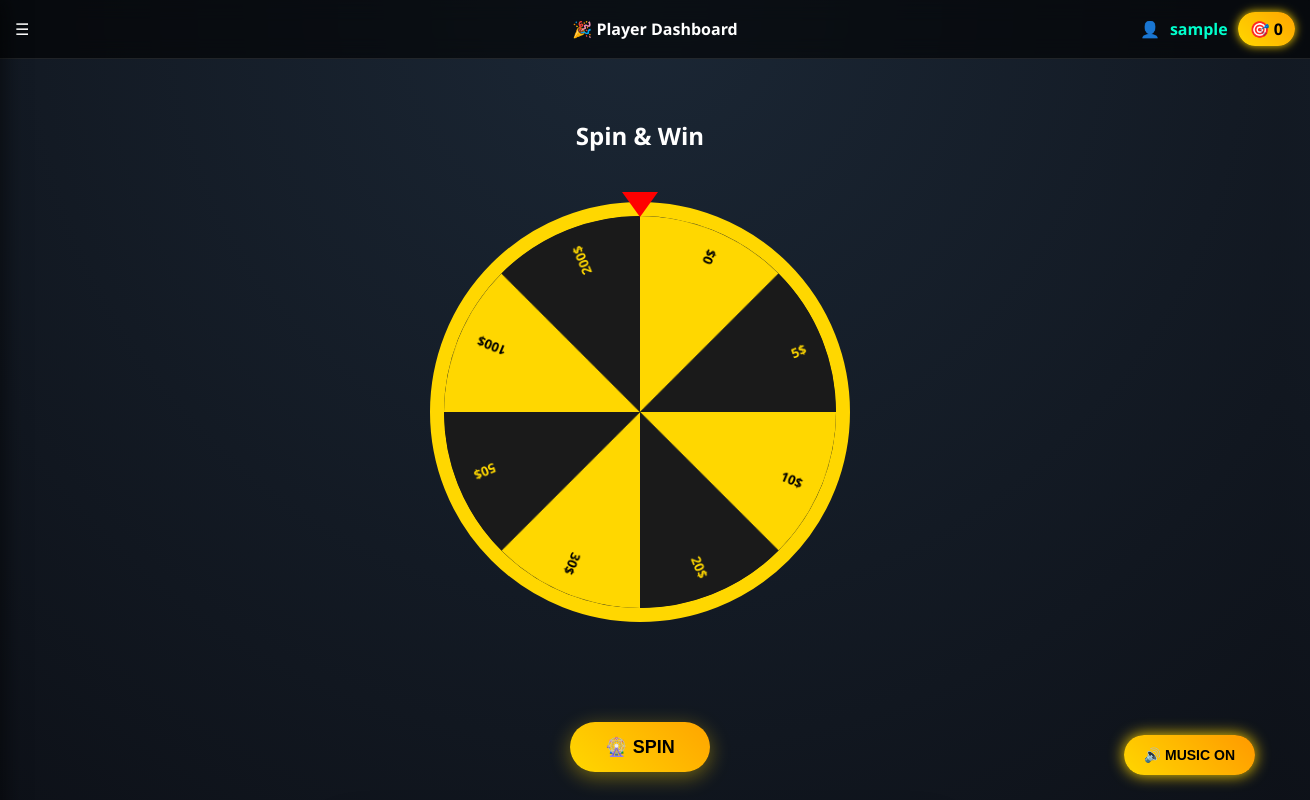
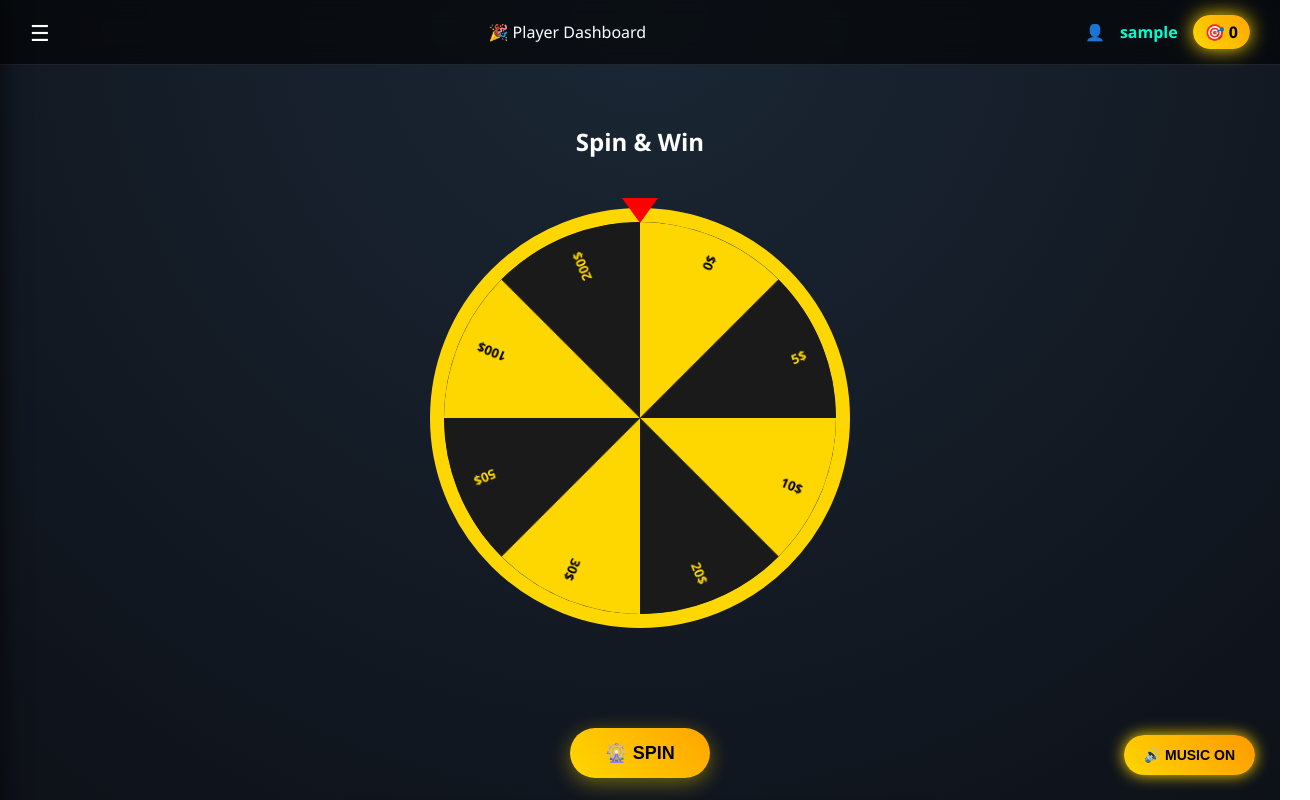
Before and after one commit to povlyna9899-bit/lucky-wheel, a website: page public/player-page.html in a window 1280 px wide. Shown: the top 800 px of the page, 1310 px wide, since content can reach past the window. Drawn offline with Linux system fonts and the light colour scheme; no server answers; sample sign-in values are in the browser's storage; files whose address does not match are found by name.

Commit message:
Add files via upload

```diff
--- a/public/player-page.html
+++ b/public/player-page.html
@@ -19,24 +19,27 @@
   width:100%;
   background: rgba(0,0,0,0.6);
   backdrop-filter: blur(10px);
-  padding:12px 15px;
+  padding:15px 30px;
   display:flex;
+  justify-content:space-between;
   align-items:center;
-  justify-content:space-between;
+  box-sizing:border-box;
   border-bottom:1px solid rgba(255,255,255,0.1);
 }
 
-.topbar .center{
-  position:absolute;
-  left:50%;
-  transform:translateX(-50%);
-  font-weight:bold;
+.menu-btn{
+  font-size:22px;
+  cursor:pointer;
+  transition:0.3s;
+}
+.menu-btn:hover{
+  color:gold;
 }
 
 .user-info{
   display:flex;
   align-items:center;
-  gap:10px;
+  gap:15px;
   font-weight:bold;
   color:#00ffcc;
 }
@@ -47,6 +50,7 @@
   border-radius:20px;
   color:black;
   box-shadow:0 0 10px gold;
+  animation: balanceGlow 1.5s infinite alternate;
 }
 
 @keyframes balanceGlow{
```
